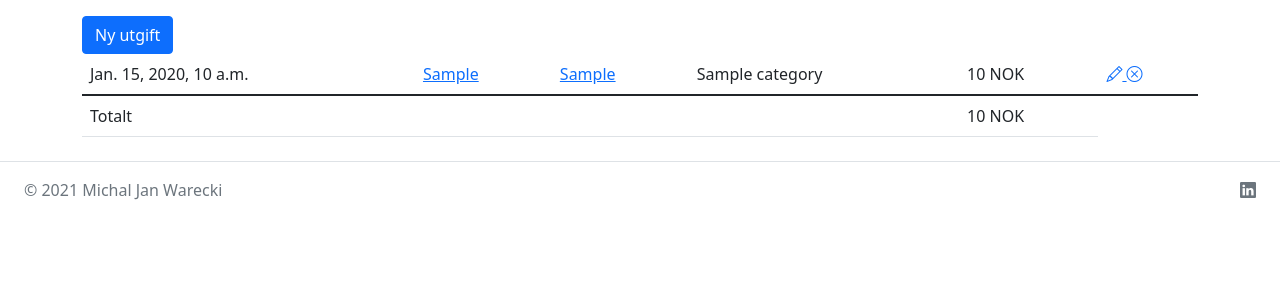
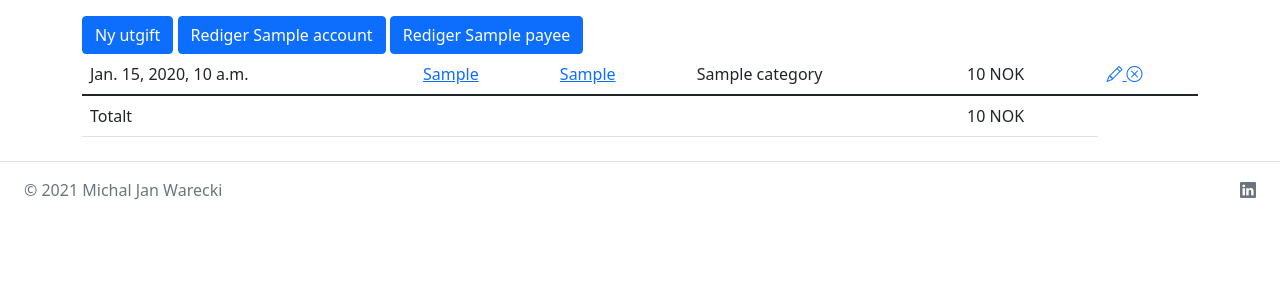
Before and after one commit to DarthMikke/bookkeeper, a Django app: template templates/monthly_list.html in a window 1280 px wide. Shown: the part 136-436 px from the top of the page. Run offline with Django 3.2, Linux system fonts and the light colour scheme; the template is opened without the code that fills it: most values are stand-ins (such as "Sample title", 1, 10 or a date in 2020).

Commit message:
Edit account/edit payee button in monthly list (#28).

```diff
--- a/templates/monthly_list.html
+++ b/templates/monthly_list.html
@@ -23,6 +23,12 @@
     </nav>
     <div class="justify-content-center">
         <a class="btn btn-primary" href="{% url 'receipt_add' %}?day={{ current_date.date.isoformat }}">Ny utgift</a>
+        {% if account %}
+        <a class="btn btn-primary" href="{% url 'bank_account_edit' %}?account={{ account.id }}">Rediger {{ account.name }}</a>
+        {% endif %}
+        {% if payee %}
+        <a class="btn btn-primary" href="{% url 'payee_add' %}?payee={{ payee.id }}">Rediger {{ payee.name }}</a>
+        {% endif %}
     </div>
     <table class="table">
     <tbody>
```
